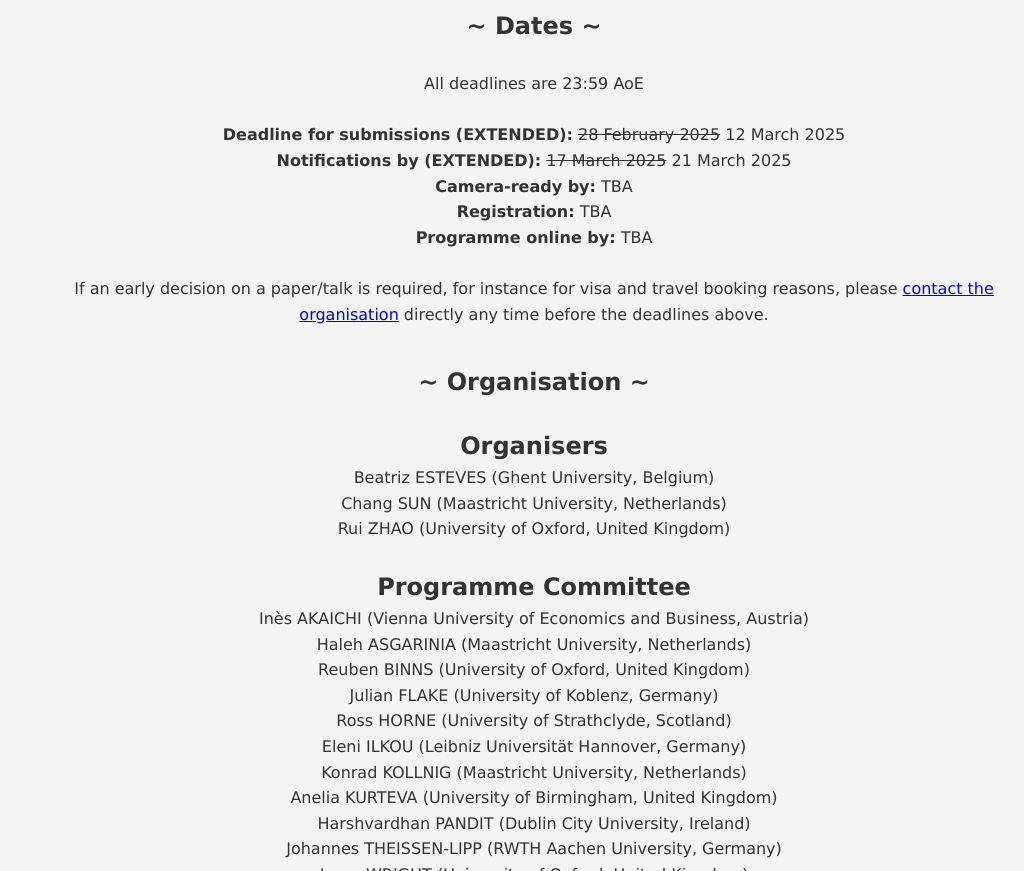
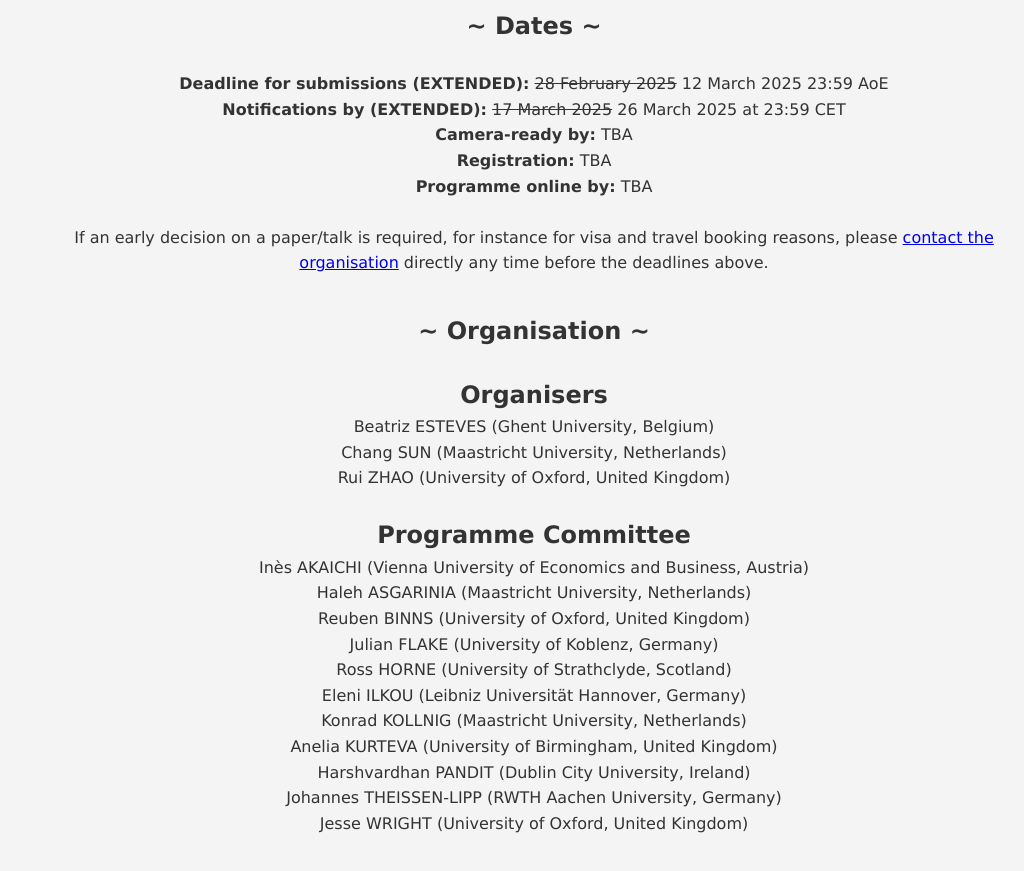
Before and after one commit to besteves4/sosy2025-privacy, a plain HTML site: page docs/index.html in a window 1280 px wide. Shown: the part 2087-2958 px from the top of the page, without its empty margins (106-1130 px from the left). Drawn offline with Linux system fonts and the light colour scheme.

Commit message:
update reviews deadline

```diff
--- a/docs/index.html
+++ b/docs/index.html
@@ -193,10 +193,8 @@
         <section id="dates">
             <h2>~ Dates ~</h2>
             <br>
-            <p>All deadlines are 23:59 AoE</p>
-            <br>
-            <p><b>Deadline for submissions (EXTENDED):</b> <s>28 February 2025</s> 12 March 2025</p>
-            <p><b>Notifications by (EXTENDED):</b> <s>17 March 2025</s> 21 March 2025</p>
+            <p><b>Deadline for submissions (EXTENDED):</b> <s>28 February 2025</s> 12 March 2025 23:59 AoE</p>
+            <p><b>Notifications by (EXTENDED):</b> <s>17 March 2025</s> 26 March 2025 at 23:59 CET</p>
             <p><b>Camera-ready by:</b> TBA</p>
             <p><b>Registration:</b> TBA</p>
             <p><b>Programme online by:</b> TBA</p>
```
